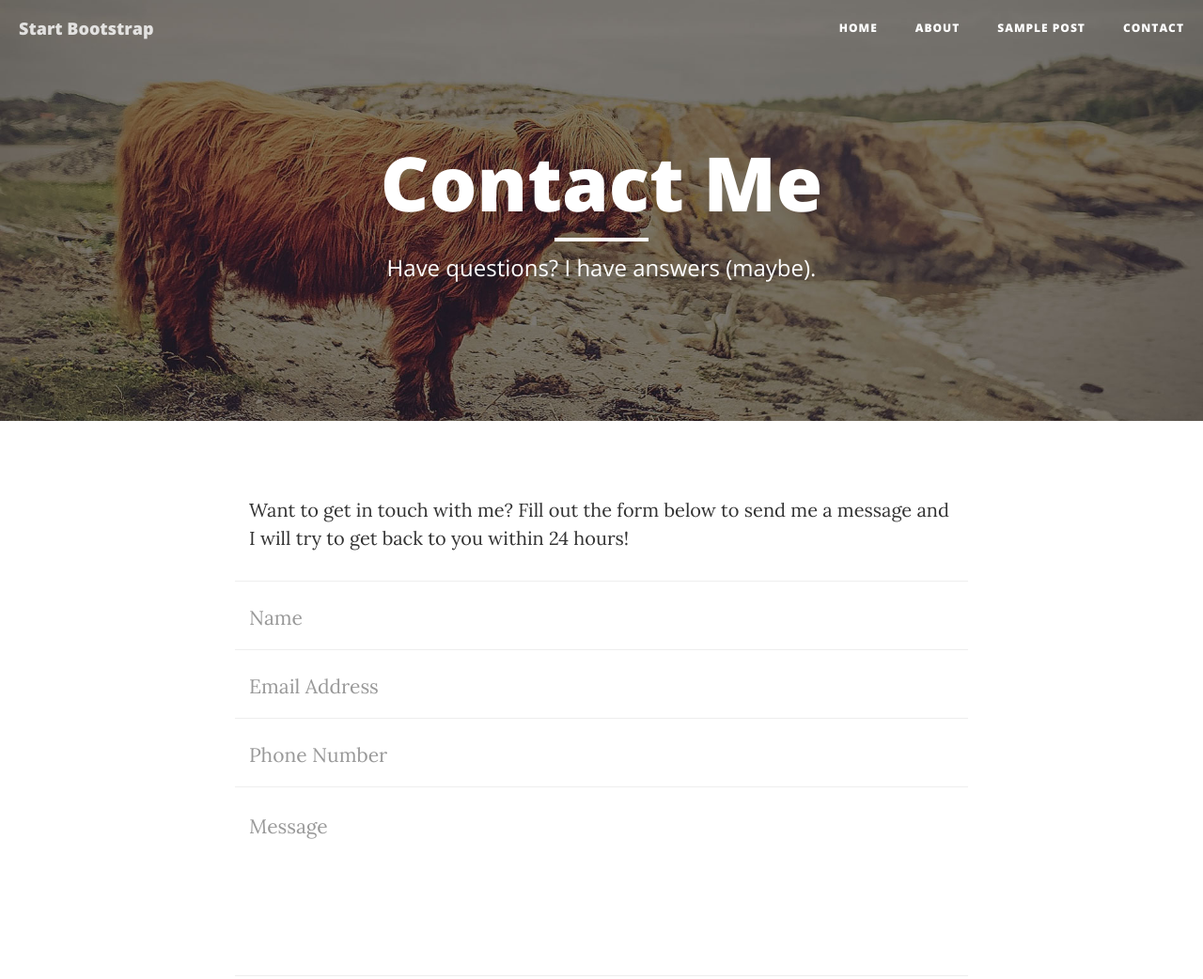
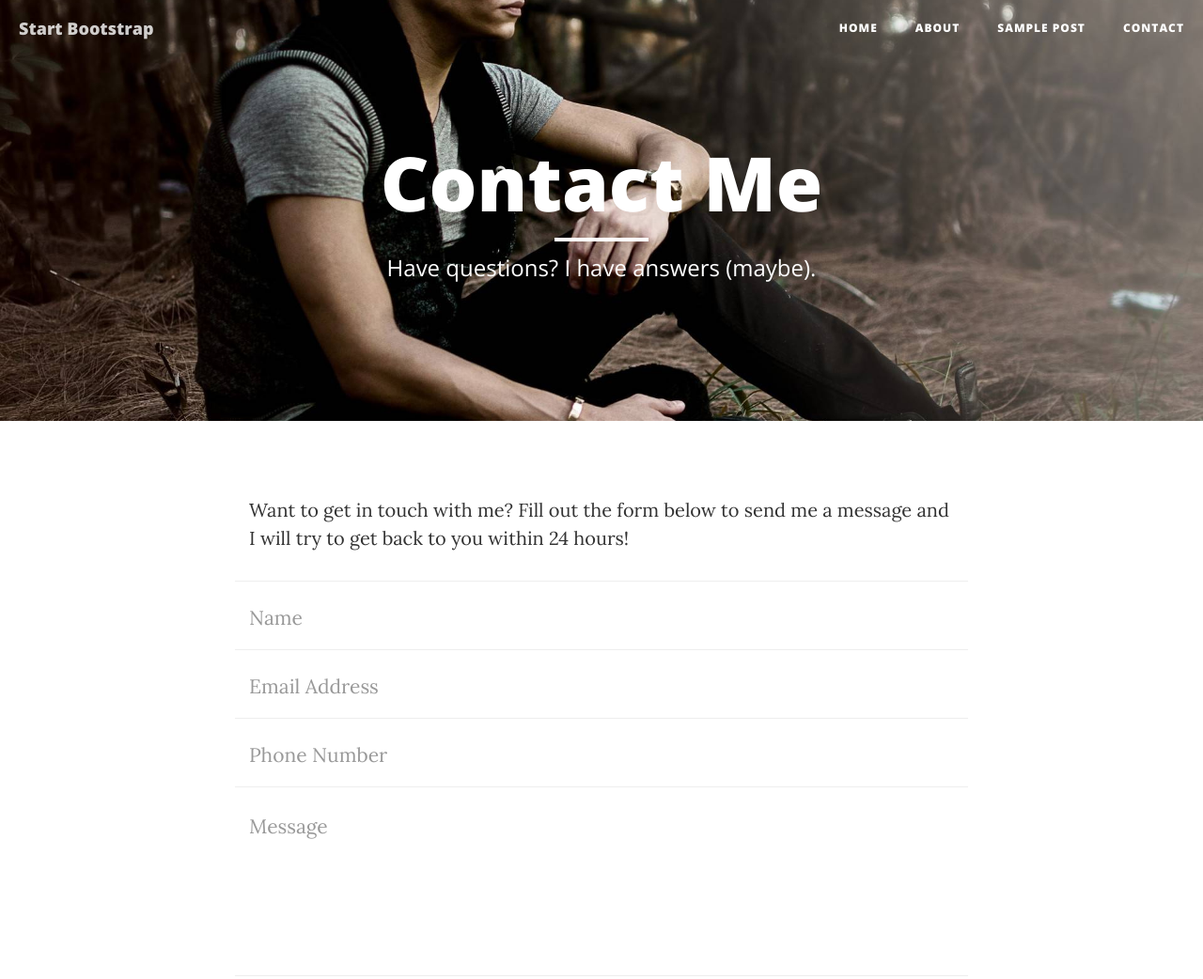
Before and after one commit to jhlawana/Fashion-Blog, a website: page contact.html in a window 1280 px wide. Shown: the top 1042 px of the page at 94% size. Drawn offline with nearby package versions, Linux system fonts and the light colour scheme.

Commit message:
Update contact.html

```diff
--- a/contact.html
+++ b/contact.html
@@ -69,7 +69,7 @@
 
     <!-- Page Header -->
     <!-- Set your background image for this header on the line below. -->
-    <header class="intro-header" style="background-image: url('img/contact-bg.jpg')">
+    <header class="intro-header" style="background-image: url('fash2.jpg')">
         <div class="container">
             <div class="row">
                 <div class="col-lg-8 col-lg-offset-2 col-md-10 col-md-offset-1">
```
